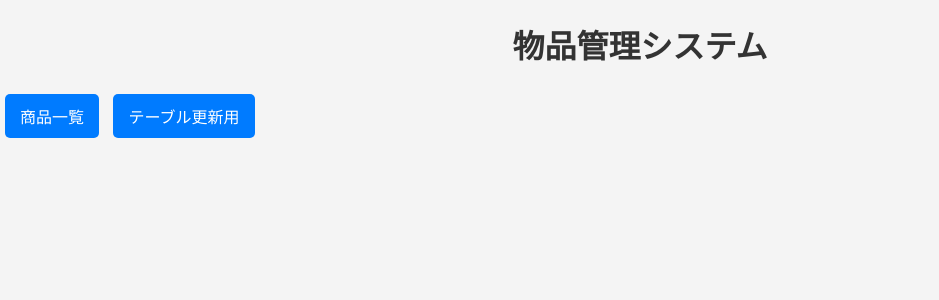
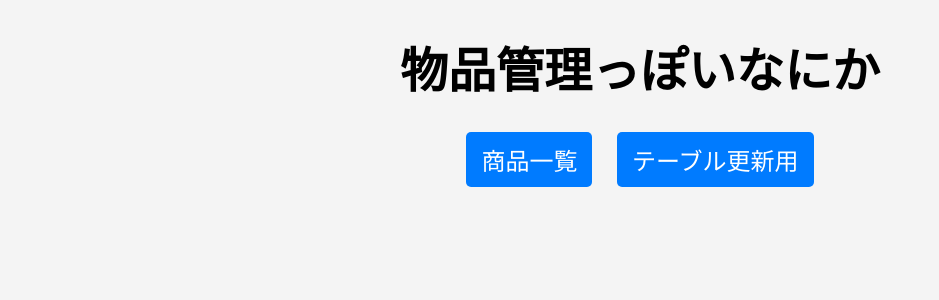
Before and after one commit to Laur3121/database, a Flask app: page / in a window 1280 px wide. Shown: the top 300 px of the page, without its empty margins (0-939 px from the left). Run offline with Flask 3, Linux system fonts and the light colour scheme.

Commit message:
真ん中にしてみた

```diff
--- a/flask_inventory/templates/index.html
+++ b/flask_inventory/templates/index.html
@@ -2,12 +2,41 @@
 <html lang="ja">
 <head>
     <meta charset="UTF-8">
-    <title>物品管理システム</title>
+    <meta name="viewport" content="width=device-width, initial-scale=1.0">
     <link rel="stylesheet" href="{{ url_for('static', filename='styles.css') }}">
+    <title>物品管理っぽいなにか＿勉強用</title>
+    <style>
+        /* タイトルとリンクを中央揃え */
+        body {
+            text-align: center;
+            font-family: Arial, sans-serif;
+        }
 
+        /* h1のサイズと色を指定 */
+        h1 {
+            font-size: 3em;
+            color: #000000; /* 文字色をダークブルーに変更 */
+            margin-bottom: 20px;
+        }
+
+        /* リンクのサイズと色を指定 */
+        a {
+            font-size: 1.5em;
+            margin: 10px;
+            display: inline-block;
+            text-decoration: none;
+            color: #ffffff; /* リンクの色をブルーに変更 */
+        }
+
+        /* リンクにホバー効果を追加（ホバー時の色を変更） */
+        a:hover {
+            color: #ab1717; /* ホバーしたときに色を濃いブルーに変更 */
+            text-decoration: underline;
+        }
+    </style>
 </head>
 <body>
-    <h1>物品管理システム</h1>
+    <h1>物品管理っぽいなにか</h1>
     <a href="{{ url_for('inventory') }}">商品一覧</a>
     <a href="{{ url_for('create_table') }}">テーブル更新用</a>
 </body>
```
Also changed, not shown: flask_inventory/templates/inventory.html (+11 -0 lines).
